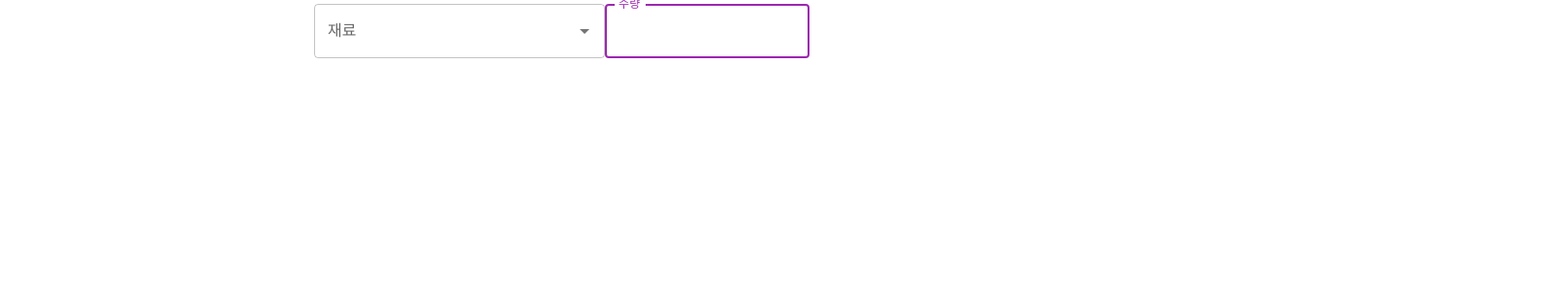
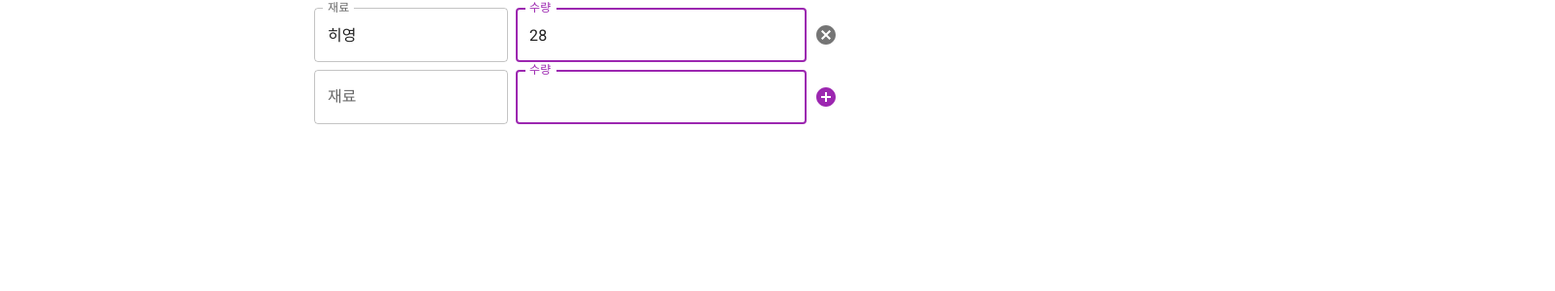
Before and after one commit to ryuheeyoung/next-ts-layout, a Next.js app: page / in a window 1280 px wide. Shown: the top 300 px of the page at 97% size, 1604 px wide, since content can reach past the window. Built offline with nearby package versions, Linux system fonts and the light colour scheme.

Commit message:
(ing) add input eventhandler

```diff
--- a/components/commons/forms/input-field.tsx
+++ b/components/commons/forms/input-field.tsx
@@ -1,50 +1,116 @@
 import {
   Autocomplete,
+  AutocompleteProps,
   Box,
+  createFilterOptions,
+  FilterOptionsState,
   Options,
   TextField,
   TextFieldProps,
-} from "@mui/material";
+} from '@mui/material';
+import { useEffect, useState } from 'react';
+import AddCircleIcon from '@mui/icons-material/AddCircle';
+import CancelSharpIcon from '@mui/icons-material/CancelSharp';
+import IconButton from '@mui/material/IconButton';
+
+const filter = createFilterOptions<InputOptions>();
 
 export interface InputOptions extends Options {
+  inputValue?: string;
   id?: number;
   label?: string;
+  value?: number;
 }
 
 interface TypeProps {
   id?: string;
   options?: Array<InputOptions>;
-  onChange?: Required<TextFieldProps>["onChange"];
+  selected?: InputOptions;
+  onChangeHandler: (a: InputOptions | null) => void;
 }
 
 const InputField = ({
-  id = "input-field",
+  id = 'input-field',
   options = [],
-  onChange = () => 0,
+  selected,
+  onChangeHandler,
 }: TypeProps) => {
+  const [opts, setOpts] = useState(options);
+
+  const onChange: TextFieldProps['onChange'] = (e) => {};
+  const onSelect = (e: any, val: InputOptions | null) => {
+    onChangeHandler(val);
+  };
+  const onFilterOption = (
+    optList: Array<InputOptions>,
+    params: FilterOptionsState<InputOptions>
+  ) => {
+    const filtered = filter(optList, params);
+
+    const { inputValue } = params;
+    const isExisting = optList.some((o) => o.label === inputValue);
+    if (inputValue != '' && !isExisting) {
+      filtered.unshift({
+        inputValue,
+        label: `"${inputValue}" 추가`,
+      });
+    }
+
+    return filtered;
+  };
+
+  const getOptionLabel = (opt: any) => {
+    if (typeof opt === 'string') {
+      return opt;
+    } else if (opt && opt.inputValue) {
+      return opt.inputValue;
+    } else {
+      return opt?.label;
+    }
+  };
+
+  useEffect(() => {
+    setOpts(options);
+  }, [options]);
+
   return (
     <Box
       sx={{
-        width: "100vw",
+        p: '0.25em',
+        m: 0,
+        width: '90%',
+        display: 'inline-flex',
+        alignItems: 'center',
       }}
     >
       <Autocomplete
+        id={id}
+        value={selected}
+        freeSolo
+        handleHomeEndKeys
+        noOptionsText={'텅'}
+        options={opts}
+        onChange={onSelect}
+        filterOptions={onFilterOption}
+        getOptionLabel={getOptionLabel}
+        renderInput={(params) => <TextField {...params} label='재료' />}
+        sx={{ width: 200, display: 'inline-block', marginRight: '.5em' }}
+        selectOnFocus
+        clearOnBlur
         disablePortal
-        id={id}
-        options={options}
-        sx={{ width: 300, display: "inline-block" }}
-        noOptionsText={"첫재료"}
-        renderInput={(params) => (
-          <TextField {...params} label="재료" onChange={onChange} />
-        )}
       />
       <TextField
         id={`amount-${id}`}
-        label="수량"
-        color="secondary"
+        label='수량'
+        color='secondary'
+        sx={{ width: 300 }}
+        defaultValue={selected?.value}
         onChange={onChange}
         focused
       />
+      <IconButton>
+        {selected ? <CancelSharpIcon /> : <AddCircleIcon color='secondary' />}
+      </IconButton>
     </Box>
   );
 };
--- a/components/recipes/recipe-input.tsx
+++ b/components/recipes/recipe-input.tsx
@@ -1,30 +1,75 @@
-import Container from "@mui/material/Container";
-import TextField from "@mui/material/TextField";
-import Box from "@mui/material/Box";
-import InputField from "../commons/forms/input-field";
+import { TextFieldProps } from '@mui/material';
+import Box from '@mui/material/Box';
+import Container from '@mui/material/Container';
+import { useEffect, useState } from 'react';
+
+import InputField, { InputOptions } from '../commons/forms/input-field';
 
 const RecipeInput = () => {
+  const [opts, setOpts] = useState([]); // 검색 재료목록
+  const [mats, setMats] = useState<Array<InputOptions>>([]); // 레시피속 재료목록
+
+  const onChange = (val: InputOptions | null) => {
+    const matList = [...mats];
+    let newMat: InputOptions = {};
+    if (typeof val === 'string') {
+      if (!matList.find((mat) => mat.label === (val as string).trim())) {
+        newMat = {
+          id: matList.length + 1,
+          label: (val as string).trim(),
+        };
+      }
+      matList.push(newMat);
+    } else if (val && val.inputValue) {
+      if (
+        !matList.find((mat) => mat.label === (val.inputValue as string).trim())
+      ) {
+        newMat = {
+          id: matList.length + 1,
+          label: val.inputValue.trim(),
+        };
+      }
+      matList.push(newMat);
+    } else {
+      newMat = val as InputOptions;
+    }
+
+    setMats(matList);
+  };
+
+  useEffect(() => {
+    setMats([{ id: 1, label: '히영', value: 28 }]);
+  }, []);
+
   return (
     <Container
       maxWidth={false}
       sx={{
         p: 0,
-        display: "flex",
-        width: "100vw",
-        height: "100vh",
+        display: 'inline-flex',
+        width: '100vw',
+        height: '100vh',
         m: 0,
-        flexWrap: "wrap",
-        justifyContent: "space-around",
+        flexWrap: 'wrap',
+        justifyContent: 'space-around',
       }}
     >
       <Box
         sx={{
           m: 0,
-          p: ".25em",
-          width: "50vw",
+          p: '.25em 0',
+          width: '50vw',
+          minWidth: 350,
         }}
       >
-        <InputField />
+        {mats.map((mat) => (
+          <InputField
+            options={opts}
+            selected={mat}
+            onChangeHandler={onChange}
+          />
+        ))}
+        <InputField options={opts} onChangeHandler={onChange} />
       </Box>
     </Container>
   );
```
